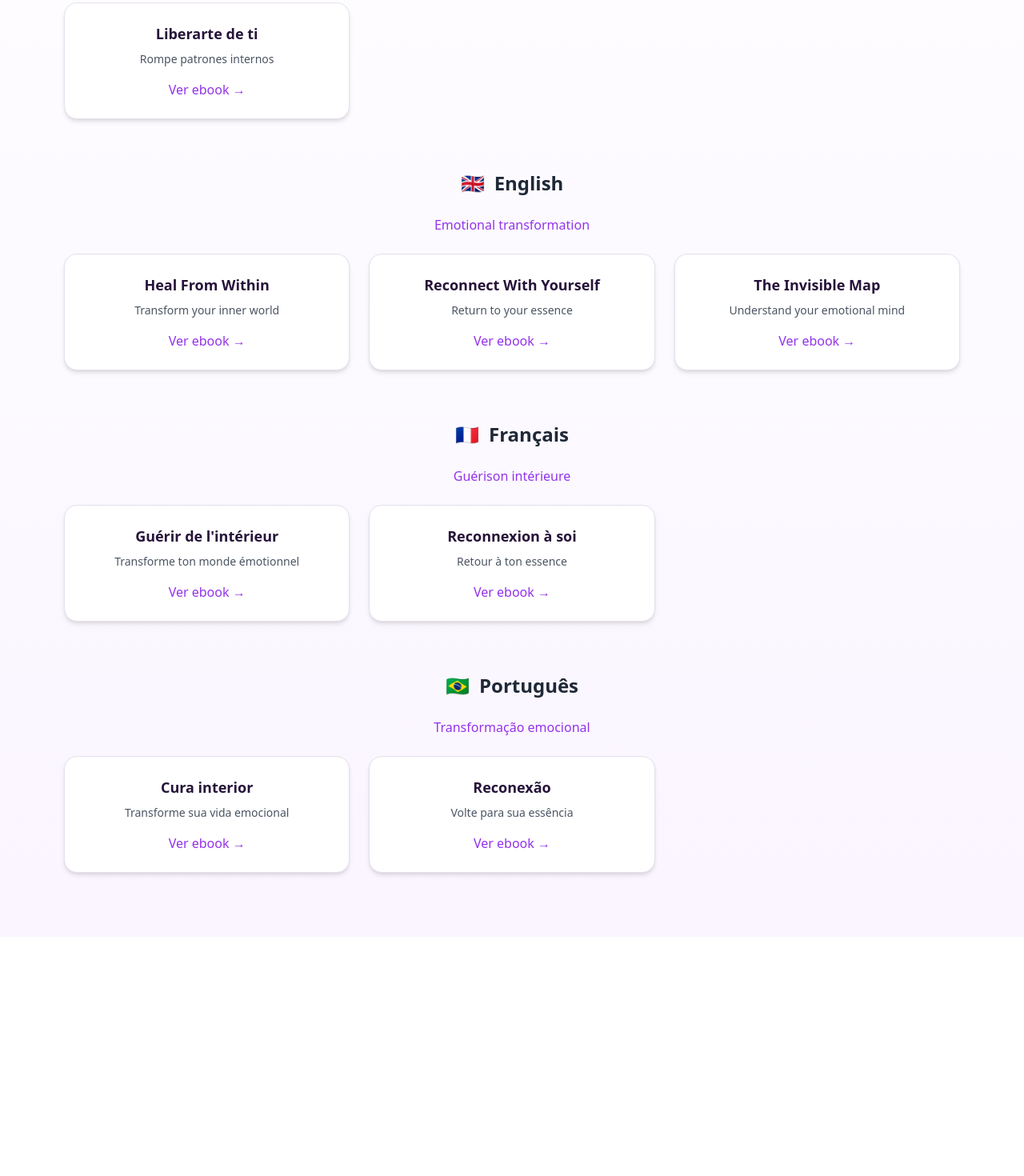
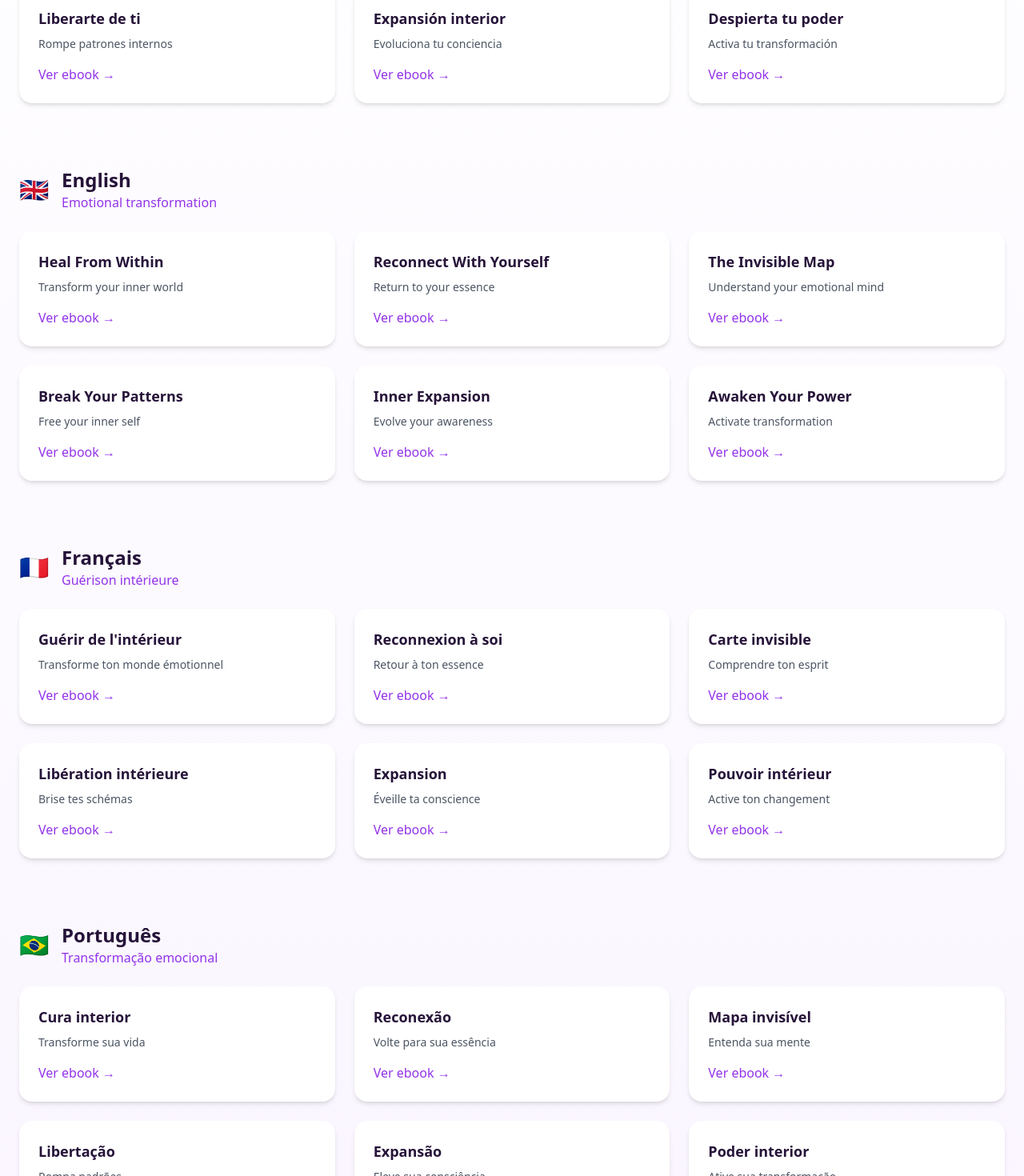
Before and after one commit to Drevaia-Digital/drevaia-app, a React (Vite) app: page / in a window 1280 px wide. Shown: the part 1303-2773 px from the top of the page at 80% size. Before the commit the page ends 2474 px from the top, so only its background shows below. Built offline with nearby package versions, Linux system fonts and the light colour scheme.

Commit message:
ebooks full rebuilt

```diff
--- a/src/sections/Ebooks.tsx
+++ b/src/sections/Ebooks.tsx
@@ -11,6 +11,7 @@ interface Ebook {
 }
 
 interface Collection {
+  id: string;
   name: string;
   subtitle: string;
   flag: string;
@@ -19,6 +20,7 @@ interface Collection {
 
 const collections: Collection[] = [
   {
+    id: "es",
     name: "Español",
     subtitle: "Sanación emocional profunda",
     flag: "🇪🇸",
@@ -27,9 +29,12 @@ const collections: Collection[] = [
       { title: "Reconectar contigo", description: "Vuelve a tu esencia", link: "https://payhip.com/b/wlN02" },
       { title: "El mapa invisible", description: "Descubre tu mente emocional", link: "https://payhip.com/b/Y9KTs" },
       { title: "Liberarte de ti", description: "Rompe patrones internos", link: "https://payhip.com/b/Wz0IG" },
+      { title: "Expansión interior", description: "Evoluciona tu conciencia", link: "https://payhip.com/b/Ftkd6" },
+      { title: "Despierta tu poder", description: "Activa tu transformación", link: "https://payhip.com/b/n9MHe" },
     ],
   },
   {
+    id: "en",
     name: "English",
     subtitle: "Emotional transformation",
     flag: "🇬🇧",
@@ -37,82 +42,92 @@ const collections: Collection[] = [
       { title: "Heal From Within", description: "Transform your inner world", link: "https://payhip.com/b/8QCbG" },
       { title: "Reconnect With Yourself", description: "Return to your essence", link: "https://payhip.com/b/R4MKv" },
       { title: "The Invisible Map", description: "Understand your emotional mind", link: "https://payhip.com/b/DGOd6" },
+      { title: "Break Your Patterns", description: "Free your inner self", link: "https://payhip.com/b/BYviE" },
+      { title: "Inner Expansion", description: "Evolve your awareness", link: "https://payhip.com/b/hUBy5" },
+      { title: "Awaken Your Power", description: "Activate transformation", link: "https://payhip.com/b/bDfr2" },
     ],
   },
   {
+    id: "fr",
     name: "Français",
     subtitle: "Guérison intérieure",
     flag: "🇫🇷",
     books: [
       { title: "Guérir de l'intérieur", description: "Transforme ton monde émotionnel", link: "https://payhip.com/b/VjwyZ" },
       { title: "Reconnexion à soi", description: "Retour à ton essence", link: "https://payhip.com/b/CDaeN" },
+      { title: "Carte invisible", description: "Comprendre ton esprit", link: "https://payhip.com/b/HQ1Lb" },
+      { title: "Libération intérieure", description: "Brise tes schémas", link: "https://payhip.com/b/6xTwV" },
+      { title: "Expansion", description: "Éveille ta conscience", link: "https://payhip.com/b/0qfyH" },
+      { title: "Pouvoir intérieur", description: "Active ton changement", link: "https://payhip.com/b/9B3r0" },
     ],
   },
   {
+    id: "pt",
     name: "Português",
     subtitle: "Transformação emocional",
     flag: "🇧🇷",
     books: [
-      { title: "Cura interior", description: "Transforme sua vida emocional", link: "https://payhip.com/b/mcWN5" },
+      { title: "Cura interior", description: "Transforme sua vida", link: "https://payhip.com/b/mcWN5" },
       { title: "Reconexão", description: "Volte para sua essência", link: "https://payhip.com/b/bXhB7" },
+      { title: "Mapa invisível", description: "Entenda sua mente", link: "https://payhip.com/b/3BvRa" },
+      { title: "Libertação", description: "Rompa padrões", link: "https://payhip.com/b/OWV4T" },
+      { title: "Expansão", description: "Eleve sua consciência", link: "https://payhip.com/b/IRvw1" },
+      { title: "Poder interior", description: "Ative sua transformação", link: "https://payhip.com/b/HTeu4" },
     ],
   },
 ];
 
 export function Ebooks({}: EbooksProps) {
   return (
-    <section id="ebooks" className="py-20 bg-gradient-to-b from-white to-purple-50 text-center">
+    <section
+      id="ebooks"
+      className="relative py-24 bg-gradient-to-b from-white to-purple-50"
+    >
+      <div className="max-w-7xl mx-auto px-6">
 
-      <h2 className="text-4xl font-bold mb-4 text-gray-900">
+        <div className="text-center mb-16">
+          <h2 className="text-4xl font-bold mb-4">
             Biblioteca Drevaia
           </h2>
-
-      <p className="text-gray-600 mb-12 max-w-xl mx-auto">
+          <p className="text-gray-600 max-w-2xl mx-auto">
             No puedes sanar lo que no escuchas. Tu cuerpo es el diario en el que tu alma escribe.
           </p>
-
-      <div className="space-y-16 max-w-6xl mx-auto px-4">
-
-        {collections.map((collection, i) => (
-          <div key={i}>
-
-            <div className="flex items-center gap-3 justify-center mb-6">
-              <span className="text-2xl">{collection.flag}</span>
-              <h3 className="text-2xl font-bold text-gray-800">
-                {collection.name}
-              </h3>
         </div>
 
-            <p className="text-purple-600 mb-6">
-              {collection.subtitle}
-            </p>
+        <div className="space-y-20">
+          {collections.map((col) => (
+            <div key={col.id}>
+
+              <div className="flex items-center gap-4 mb-6">
+                <span className="text-3xl">{col.flag}</span>
+                <div>
+                  <h3 className="text-2xl font-bold">{col.name}</h3>
+                  <p className="text-purple-600">{col.subtitle}</p>
+                </div>
+              </div>
 
               <div className="grid sm:grid-cols-2 lg:grid-cols-3 gap-6">
-
-              {collection.books.map((book, j) => (
+                {col.books.map((book, i) => (
                   <a
-                  key={j}
+                    key={i}
                     href={book.link}
                     target="_blank"
-                  className="block p-6 bg-white rounded-2xl shadow-md hover:shadow-xl transition hover:-translate-y-1 border"
+                    className="p-6 bg-white rounded-2xl shadow-md hover:shadow-xl transition hover:-translate-y-1"
                   >
-                  <h4 className="font-bold text-lg mb-2">
-                    {book.title}
-                  </h4>
-
+                    <h4 className="font-bold text-lg mb-2">{book.title}</h4>
                     <p className="text-gray-600 text-sm mb-4">
                       {book.description}
                     </p>
-
                     <span className="text-purple-600 font-medium">
                       Ver ebook →
                     </span>
                   </a>
                 ))}
+              </div>
 
             </div>
+          ))}
         </div>
-        ))}
 
       </div>
     </section>
```
Also changed, not shown: 5 other files (tests, documents, lock files or other folders). Lines whose indentation alone changed are shown as unchanged.
